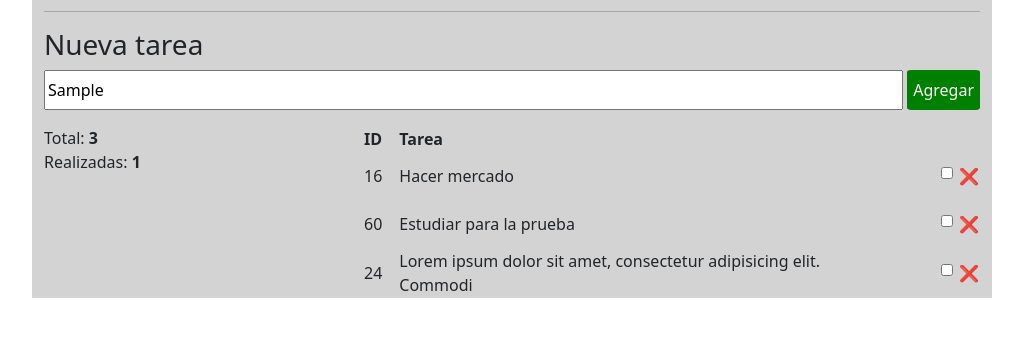
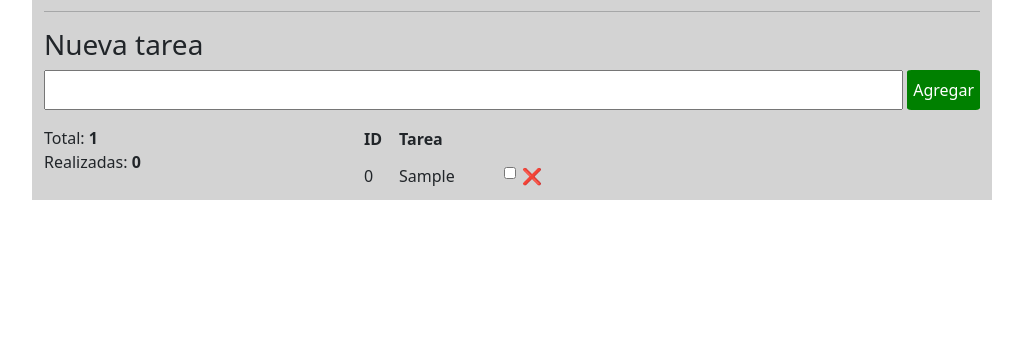
Before and after one commit to gabrielcespedes/desafio_3_4_todo_list, a plain HTML site: page index.html in a window 1280 px wide. Both pictures are taken after typing "Sample" into the empty fields and a click on the button "Agregar". Shown: the part 101-438 px from the top of the page, without its empty margins (128-1151 px from the left). Drawn offline with nearby package versions, Linux system fonts and the light colour scheme.

Commit message:
version estable

```diff
--- a/assets/js/main.js
+++ b/assets/js/main.js
@@ -0,0 +1,59 @@
+const tasks = [];
+
+let id_task = 0;
+
+let input_task = document.getElementById('input_task');
+
+let table_tasks = document.getElementById('table_tasks');
+
+let total_tasks = document.getElementById('total_tasks');
+
+let number_completed_tasks = document.getElementById('number_completed_tasks');
+
+function addTask() {
+    if (!input_task.value) {
+        alert("Debes ingresar la tarea");
+    } else {
+        let object_task = {id: id_task,
+        description: input_task.value,
+        completed: false,
+        }
+        input_task.value = "";
+        tasks.push(object_task);
+        id_task++;
+        renderTasks();
+    }
+}
+
+
+
+function renderTasks() {
+    let text = `<tr>
+            <th class="ps-0">ID</th>
+            <th class="ps-3">Tarea</th>
+            </tr>`;
+    tasks.forEach(function(x) {text += `
+    <tr><td class="ps-0">${x.id}</td>
+    <td class="ps-3 pe-5">${x.description}</td>
+    <td><input id="checkbox_${x.id}" type="checkbox"></td>
+    <td id="symbol_${x.id}" class="ps-1">❌</td>
+    </tr>
+    `})
+    table_tasks.innerHTML = text;
+    text = "";
+    if (!tasks) {
+        total_tasks.innerHTML = "0";
+    } else {
+        total_tasks.innerHTML=tasks.length;
+    }
+    filterTasks();
+}
+
+function filterTasks() {
+    const list_completed_tasks = tasks.filter(x=>x.completed == true);
+    if (!list_completed_tasks) {
+        number_completed_tasks.innerHTML = "0";
+    } else {
+        number_completed_tasks.innerHTML = list_completed_tasks.length;
+    }
+}
--- a/index.html
+++ b/index.html
@@ -18,39 +18,21 @@
         <hr >
         <h3>Nueva tarea</h3>
         <div class="subcontainer">
-            <input>
-            <button class="text-white ms-1">Agregar</button>
+            <input id="input_task">
+            <button id="add_task" class="text-white ms-1" onclick="addTask()">Agregar</button>
         </div>
         <div class="row mt-3">
             <div class="col col-4">
                 <ul class="ps-0">
-                    <li>Total: <strong>3</strong></li>
-                    <li>Realizadas: <strong>1</strong></li>
+                    <li>Total: <strong id="total_tasks">0</strong></li>
+                    <li>Realizadas: <strong id="number_completed_tasks">0</strong></li>
                 </ul>
             </div>
             <div class="col col-8">
-                <table>
+                <table id="table_tasks">
                     <tr>
                         <th class="ps-0">ID</th>
                         <th class="ps-3">Tarea</th>
-                    </tr>
-                    <tr>
-                        <td class="ps-0">16</td>
-                        <td class="ps-3 pe-5">Hacer mercado</td>
-                        <td><input type="checkbox"></td>
-                        <td class="ps-1">❌</td>
-                    </tr>
-                    <tr>
-                        <td class="ps-0">60</td>
-                        <td class="ps-3 pe-5">Estudiar para la prueba</td>
-                        <td><input type="checkbox"></td>
-                        <td class="ps-1">❌</td>
-                    </tr>
-                    <tr>
-                        <td class="ps-0">24</td>
-                        <td class="ps-3 pe-5">Lorem ipsum dolor sit amet, consectetur adipisicing elit. Commodi</td>
-                        <td><input type="checkbox"></td>
-                        <td class="ps-1">❌</td>
                     </tr>
                 </table>
             </div>
@@ -58,5 +40,6 @@
     </div>
     <!-- JavaScript Bundle with Popper -->
     <script src="https://cdn.jsdelivr.net/npm/bootstrap@5.2.3/dist/js/bootstrap.bundle.min.js" integrity="sha384-kenU1KFdBIe4zVF0s0G1M5b4hcpxyD9F7jL+jjXkk+Q2h455rYXK/7HAuoJl+0I4" crossorigin="anonymous"></script>
+    <script src="assets/js/main.js"></script>
 </body>
 </html>
```
